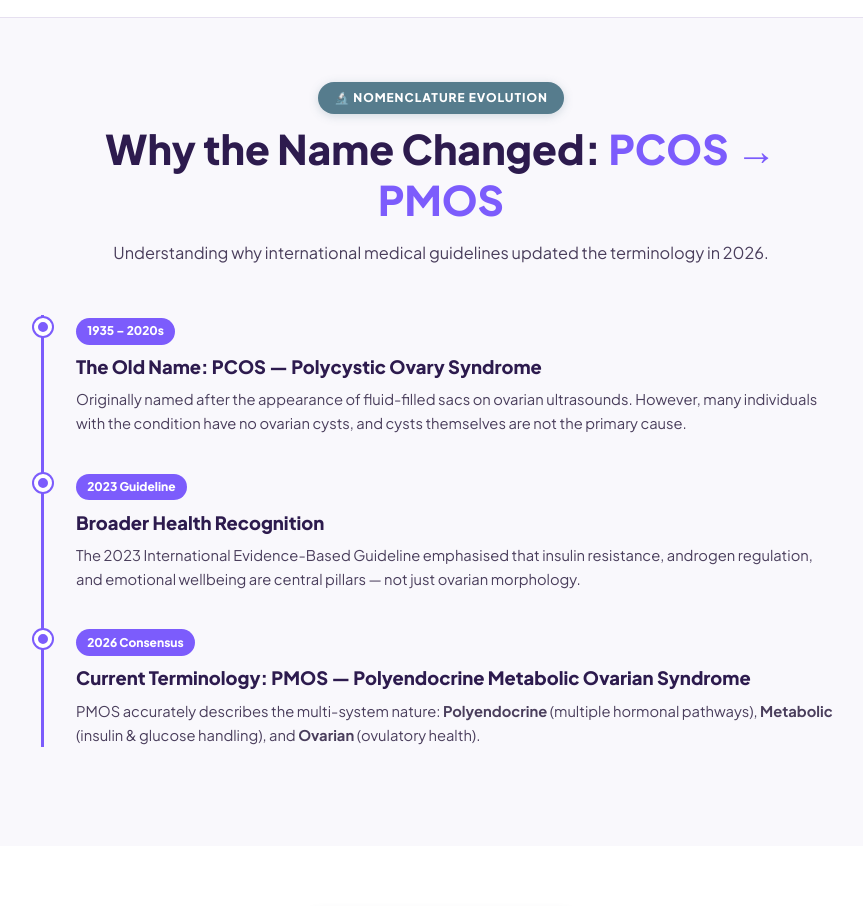
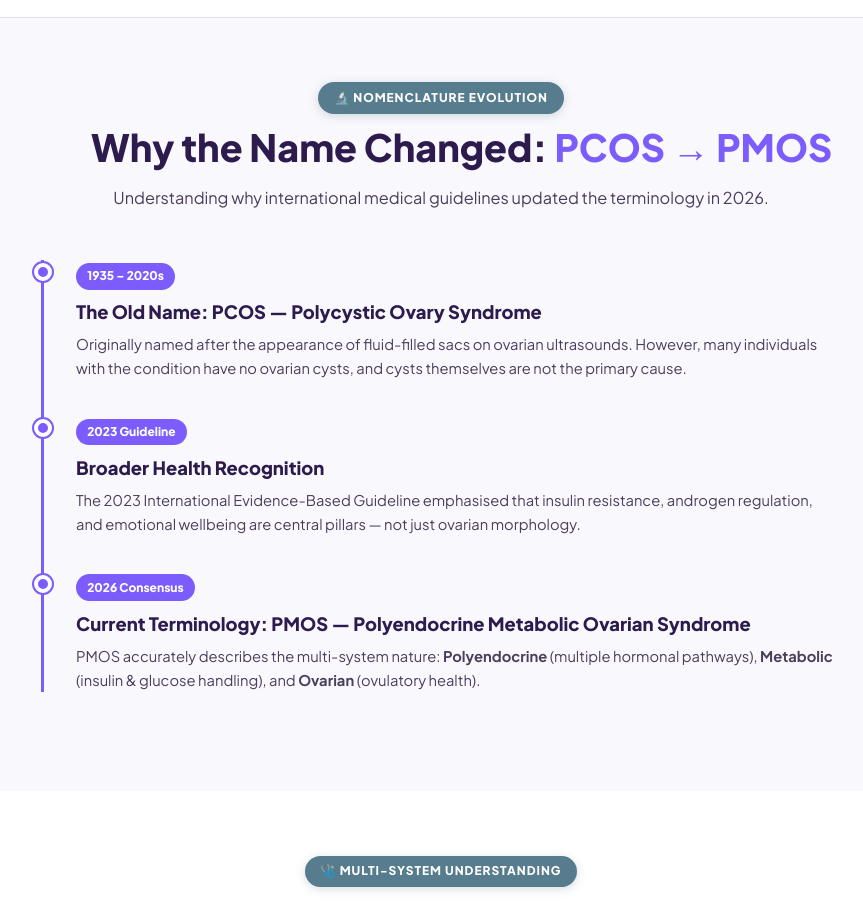
Before and after one commit to vroom0456/CBITNSS-World-PMOS-Day, a Next.js app: page / in a window 1280 px wide. Shown: the part 1280-2186 px from the top of the page, without its empty margins (199-1062 px from the left). Built offline with nearby package versions, Linux system fonts and the light colour scheme.

Commit message:
Single-line formatting for 'Why the Name Changed: PCOS → PMOS' title and perfected text alignments

```diff
--- a/src/app/page.tsx
+++ b/src/app/page.tsx
@@ -278,9 +278,8 @@ export default function HomePage() {
           <div className="container" style={{ maxWidth: '1000px', margin: '0 auto', padding: '0 1.5rem' }}>
             <div className="heading-box reveal" style={{ textAlign: 'center', marginBottom: '3rem' }}>
               <span className="section-tag">🔬 Nomenclature Evolution</span>
-              <h2 className="section-title">
-                Why the Name Changed:{' '}
-                <span className="accent">PCOS → PMOS</span>
+              <h2 className="section-title" style={{ whiteSpace: 'nowrap', fontSize: 'clamp(1.1rem, 4.4vw, 2.35rem)' }}>
+                Why the Name Changed: <span className="accent">PCOS → PMOS</span>
               </h2>
               <p className="section-desc">Understanding why international medical guidelines updated the terminology in 2026.</p>
             </div>
```
